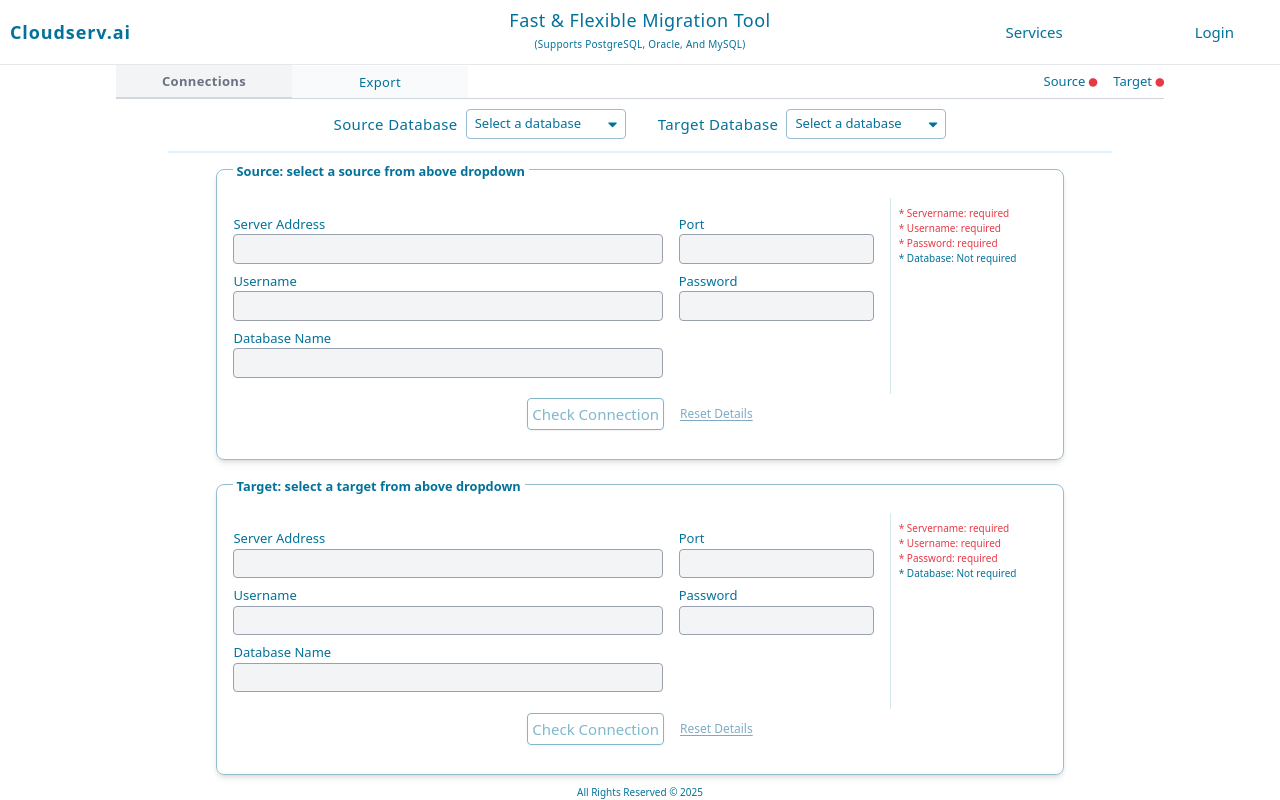
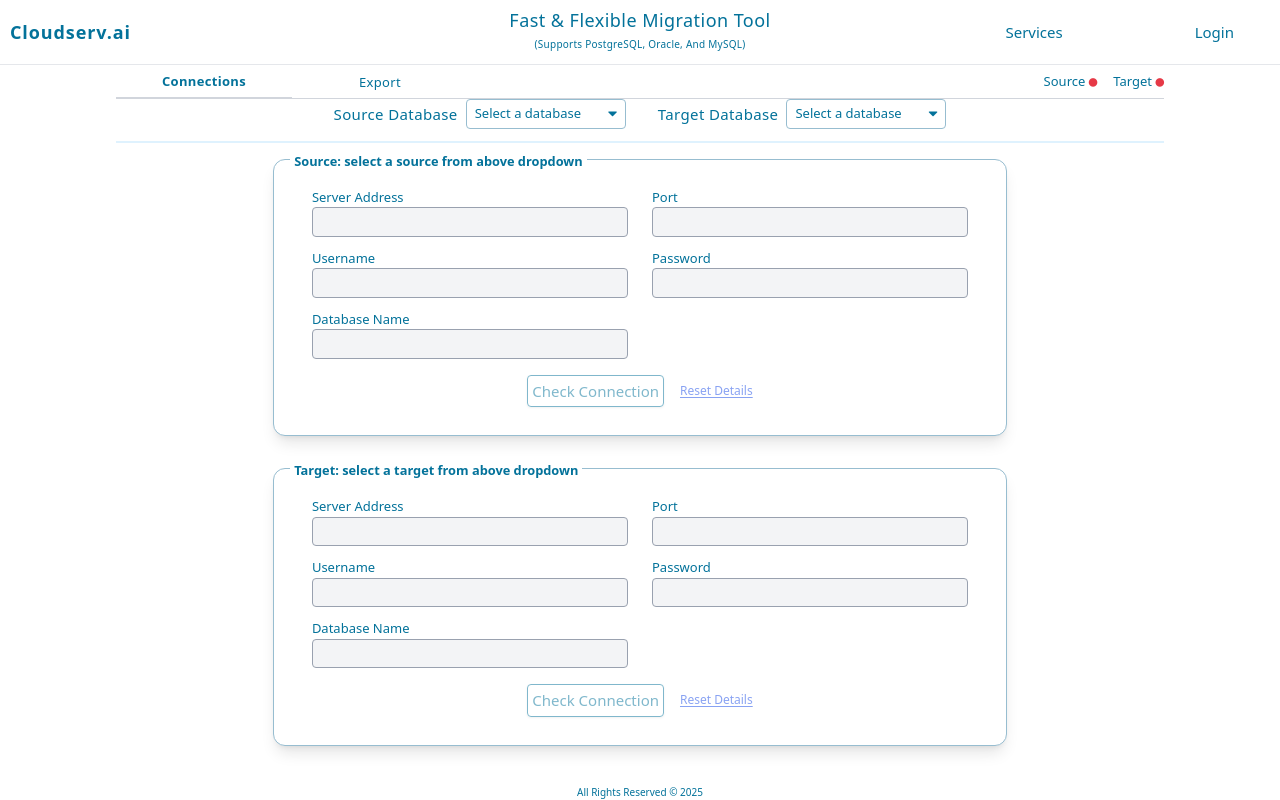
Before and after one commit to Nitishkumar28/db-migration, a React (Vite) app in the folder db_migration/frontend/: page /home/connections in a window 1280 px wide. Built offline with nearby package versions, Linux system fonts and the light colour scheme; some icons are missing.

Commit message:
update: new frontend layout

```diff
--- a/db_migration/frontend/src/base/InputBar.jsx
+++ b/db_migration/frontend/src/base/InputBar.jsx
@@ -52,15 +52,15 @@ const InputBar = ({ title, db_type, field, type = "text" }) => {
   }
 
   return (
-    <div className={`flex flex-col justify-start items-start`}>
-      <TextHolder text={title} size="small" weight="light" styles="select-none" />
-      <input
+    <div className={`w-full flex flex-col justify-start items-start`}>
+      {title && <TextHolder text={title} size="small" weight="light" styles="select-none" />}
+      {title && <input
         style={{ fontSize: header_sizes.small }}
         type={type}
         value={value}
         onChange={e => handleChange(e)}
-        className={`w-full outline-none border border-gray-400 rounded px-2 py-1 ${!activeConnection && "cursor-default bg-gray-100 pointer-events-none"}`}
-      />
+        className={`w-full outline-none border rounded border-gray-400 px-2 py-1 ${!activeConnection && "cursor-default bg-gray-100 pointer-events-none"}`}
+      />}
     </div>
   );
 };
--- a/db_migration/frontend/src/base/main/HeaderOption.jsx
+++ b/db_migration/frontend/src/base/main/HeaderOption.jsx
@@ -18,7 +18,7 @@ const HeaderOption = ({ text, path }) => {
     to={path}
     onClick={() => setActiveOption(text)}
     // style={{fontSize:header_sizes.small, backgroundColor: activeOption === text ? "#D1D1D1" : ""}}
-    className={`w-44 h-full ${activeOption === text ? "bg-gray-100 text-gray-500 font-bold" :"bg-gray-50"} text-medium flex justify-center items-center capitalize px-1 py-1 tracking-wide leading-6 cursor-pointer hover:opacity-90`}>
+    className={`w-44 h-full ${activeOption === text ? "font-bold" :""} text-medium flex justify-center items-center capitalize px-1 py-1 tracking-wide leading-6 cursor-pointer hover:opacity-90`}>
       {text}
     </Link>
   );
--- a/db_migration/frontend/src/components/main/activeblock/connection/ConnectionBlock.jsx
+++ b/db_migration/frontend/src/components/main/activeblock/connection/ConnectionBlock.jsx
@@ -4,6 +4,7 @@ import ConnectionHeader from "./Header";
 import DetailsBlock from "./DetailsBlock";
 import useDBStore from "../../../../store/dbStore";
 import useUIStore from "../../../../store/uistore";
+import connectionsBG from "../../../../assets/connections_bg.png";
 
 const ConnectionBlock = () => {
   const {selectedSource, setSelectedSource} = useDBStore();
@@ -23,11 +24,16 @@ const ConnectionBlock = () => {
 
   return (
     <div
-    style={{fontSize: header_sizes.normal}}
-    className="w-full h-full px-[5%] py-[1%]">
+    style={{
+      fontSize: header_sizes.normal,
+      // backgroundImage: `url(${connectionsBG})`,
+      // backgroundSize: "cover",
+      // backgroundRepeat: "no-repeat",
+    }}
+    className="w-full h-full rounded-xl">
       <div className="w-full h-full flex flex-col justify-around items-center gap-4 divide-y-2 divide-sky-100 ">
         <ConnectionHeader {...connectionHeaderProps} />
-        <div className="w-full h-full flex flex-col justify-start items-center gap-6">
+        <div className="w-full h-full flex flex-col justify-start items-center gap-8">
           <DetailsBlock title={`Source: ${selectedSource || "select a source from above dropdown"}`} db_type="source" />
           <DetailsBlock title={`Target: ${selectedTarget || "select a target from above dropdown"}`} db_type="target" />
         </div>
--- a/db_migration/frontend/src/components/main/activeblock/connection/DetailsBlock.jsx
+++ b/db_migration/frontend/src/components/main/activeblock/connection/DetailsBlock.jsx
@@ -1,3 +1,4 @@
+// Modernized DetailsBlock.jsx
 import { BaseButton } from "../../../../base/Base";
 import { themePalette } from "../../../../base/colorPalette";
 import InputBar from "../../../../base/InputBar";
@@ -8,93 +9,64 @@ import { checkConnectionURL } from "../../../../hooks/urls";
 import useDBStore from "../../../../store/dbStore";
 import { usePost } from "../../../../hooks/usePost";
 
-const FirstColumn = ({ db_type }) => {
-  return (
-    <div className="w-[55%] h-full py-[2%] flex flex-col justify-start items-between gap-2">
-      <InputBar title="Server Address" field="host_name" db_type={db_type} />
-      <InputBar title="Username" field="username" db_type={db_type} />
-      <InputBar title="Database Name" field="db_name" db_type={db_type} />
-    </div>
-  );
-};
-
-const SecondColumn = ({ db_type }) => {
-  return (
-    <div className="w-[25%] h-full py-[2%] flex flex-col justify-start items-between gap-2">
-      <InputBar title="Port" size="small" field="port" db_type={db_type} />
+const Row = ({ db_type, fields }) => (
+  <div className="flex gap-6 w-full h-full px-[2%]">
+    {fields.map(({ title, field, type = "text" }) => (
       <InputBar
-        title="Password"
-        field="password"
-        type="password"
+        key={field}
+        title={title}
+        field={field}
         db_type={db_type}
+        type={type}
       />
-    </div>
-  );
-};
+    ))}
+  </div>
+);
 
 const DetailsBlock = ({ db_type, title }) => {
+  const { post, data: result, loading: posting } = usePost(checkConnectionURL);
   const {
-    post,
-    data: result,
-    loading: posting,
-    error: postError,
-  } = usePost(checkConnectionURL);
-
-  const { connectionDetails, setConnectionDetails, updateConnectionDetails } =
-    useDBStore();
+    connectionDetails,
+    setConnectionDetails,
+    updateConnectionDetails,
+    selectedSource,
+    selectedTarget,
+  } = useDBStore();
   const activeTheme = useUIStore((state) => state.theme);
 
-  const activeConnection = useDBStore((state) => {
-    if (db_type === "source") {
-      return state.selectedSource?.toLowerCase();
-    } else if (db_type === "target") {
-      return state.selectedTarget?.toLowerCase();
-    }
-  });
+  const activeConnection =
+    db_type === "source" ? selectedSource?.toLowerCase() : selectedTarget?.toLowerCase();
 
-  const activeConnectionDetails = useDBStore((state) => {
-    const current = state.connectionDetails.find(
-      (conn) => conn.db_type === activeConnection?.toLowerCase()
-    );
-    return current;
-  });
+  const activeConnectionDetails = connectionDetails.find(
+    (conn) => conn.db_type === activeConnection
+  );
 
   const handleReset = () => {
-    const updatedConnections = connectionDetails.map((conn) => {
-      if (conn.db_type === activeConnection.toLowerCase()) {
-        return {
-          ...conn,
-          host_name: "",
-          username: "",
-          password: "",
-          db_name: "",
-          status: "idle",
-        };
-      }
-      return conn;
-    });
-
+    const updatedConnections = connectionDetails.map((conn) =>
+      conn.db_type === activeConnection
+        ? {
+            ...conn,
+            host_name: "",
+            username: "",
+            password: "",
+            db_name: "",
+            status: "idle",
+          }
+        : conn
+    );
     setConnectionDetails(updatedConnections);
   };
 
   const handlePost = async () => {
-    console.log(activeConnectionDetails, activeConnection);
-
-    if (!activeConnectionDetails)
-      return console.warn("No matching connection found for", db_type);
-
+    if (!activeConnectionDetails) return;
     try {
-      await post({
-        ...activeConnectionDetails,
-        db_type: activeConnection.toLowerCase(),
-      });
-      if (result) {
-        updateConnectionDetails(activeConnection, "status", "success");
-      } else {
-        updateConnectionDetails(activeConnection, "status", "failed");
-      }
-    } catch (err) {
-      console.error("Post failed:", err.message);
+      await post({ ...activeConnectionDetails, db_type: activeConnection });
+      updateConnectionDetails(
+        activeConnection,
+        "status",
+        result ? "success" : "failed"
+      );
+    } catch {
       updateConnectionDetails(activeConnection, "status", "failed");
     }
   };
@@ -102,32 +74,46 @@ const DetailsBlock = ({ db_type, title }) => {
   return (
     <div
       style={{ borderColor: themePalette[activeTheme].borderPrimary }}
-      className={`relative border rounded-lg shadow-md w-[90%] h-[60%] flex flex-col justify-center items-center gap-1 py-3`}
+      className="relative w-[70%] max-w-6xl h-auto border border-sky-400 rounded-xl shadow-lg py-7 px-6 bg-white flex flex-col gap-4"
     >
       <Legend title={title} />
-      <div
-        className={`w-full h-fit flex justify-around items-center gap-4 px-[2%]`}
-      >
-        <FirstColumn db_type={db_type} />
-        <SecondColumn db_type={db_type} />
-        <WarningMessages />
+      <div className="w-full flex flex-col justify-between gap-3">
+        <Row
+          db_type={db_type}
+          fields={[
+            { title: "Server Address", field: "host_name" },
+            { title: "Port", field: "port" },
+          ]}
+          />
+        <Row
+          db_type={db_type}
+          fields={[
+            { title: "Username", field: "username" },
+            { title: "Password", field: "password", type: "password" },
+          ]}
+          />
+        <Row
+          db_type={db_type}
+          fields={[
+            { title: "Database Name", field: "db_name" },
+            { title: "", field: "" },
+          ]}
+        />
+        {/* <WarningMessages /> */}
       </div>
-      <div
-        className={`flex justify-center items-center gap-4 ${
-          !activeConnection && "cursor-default opacity-50 pointer-events-none"
-        }`}
-      >
+
+      <div className={`flex justify-center items-center gap-4 ${!activeConnection && "opacity-50 pointer-events-none"}`}>
         <BaseButton
-          onClick={() => handlePost()}
-          text={posting ? "checking..." : "check connection"}
-          styles={`bg-sky-50`}
+          onClick={handlePost}
+          text={posting ? "Checking..." : "Check Connection"}
+          styles="bg-blue-100 hover:bg-blue-200 text-blue-900"
         />
-        <span
-          onClick={() => handleReset()}
-          className="underline underline-offset-2 text-sky-800 text-xs font-extralight cursor-pointer capitalize"
+        <button
+          onClick={handleReset}
+          className="text-xs text-blue-700 underline underline-offset-2 hover:text-blue-900"
         >
-          reset details
-        </span>
+          Reset Details
+        </button>
       </div>
     </div>
   );
--- a/db_migration/frontend/src/components/main/activeblock/export/ExportBlock.jsx
+++ b/db_migration/frontend/src/components/main/activeblock/export/ExportBlock.jsx
@@ -66,7 +66,7 @@ const ExportBlock = () => {
       className="w-full h-full"
     >
       <div className="w-full h-full flex flex-col justify-around items-center gap-4 py-2">
-        <div className="w-full h-[25%] flex justify-evenly items-center gap-4 p-2 bg-gray-100 rounded-lg">
+        <div className="w-full h-[25%] flex justify-evenly items-center gap-4 p-4 bg-gray-100 rounded-lg">
           <ExportCard text="source">
             {getDBIcon(selectedSource?.toLowerCase(), 60)}
           </ExportCard>
```
Also changed, not shown: db_migration/frontend/src/assets/connections_bg.png (added).
